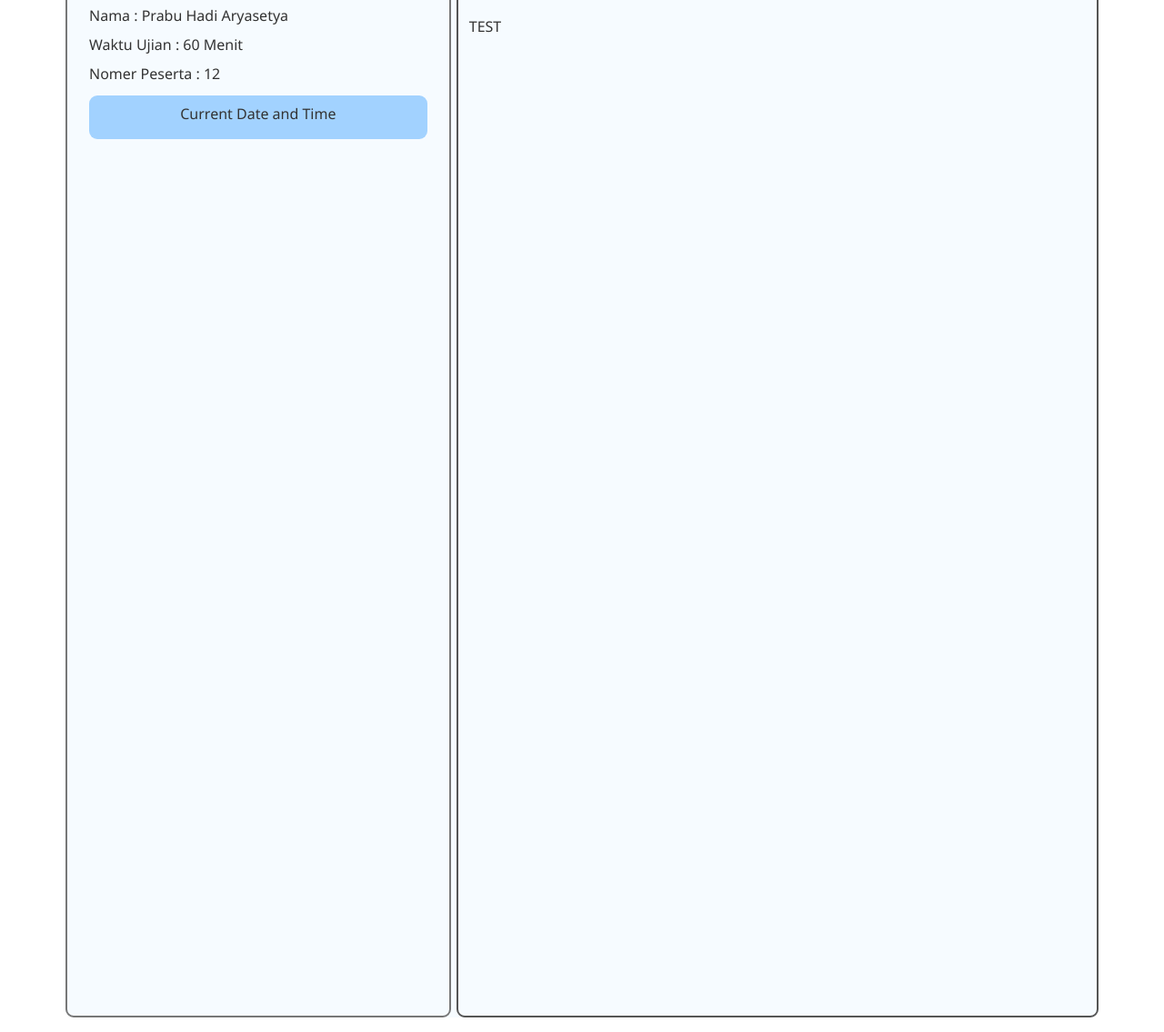
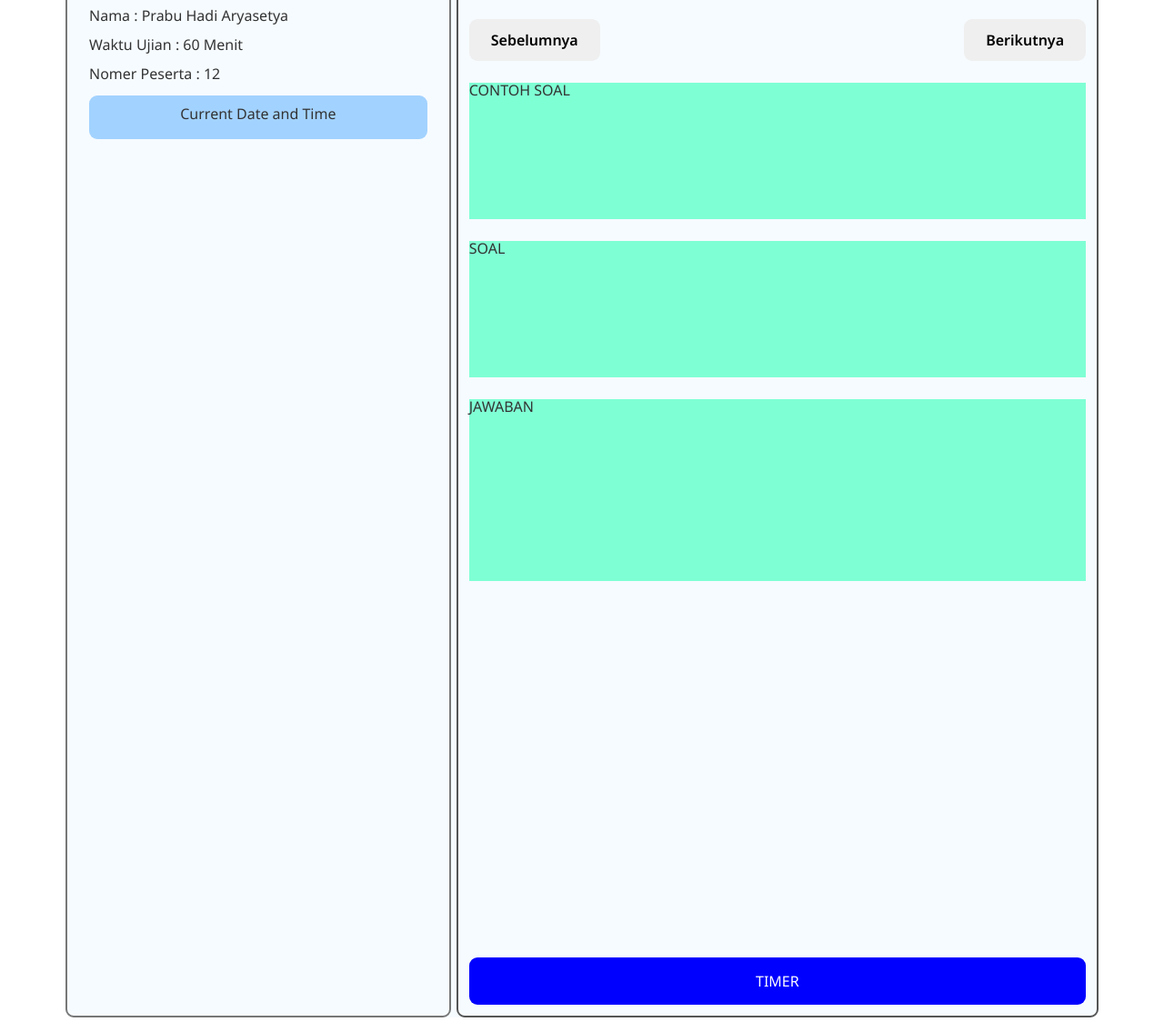
Before and after one commit to prabuhadi/tes-psikotes, a plain HTML site: page exam-project/index.html in a window 1280 px wide. Shown: the part 216-1351 px from the top of the page at 91% size. Drawn offline with Linux system fonts and the light colour scheme.

Commit message:
Adding button prev and next, adding secondary timer

```diff
--- a/exam-project/index.html
+++ b/exam-project/index.html
@@ -46,8 +46,15 @@
             </div>
           </div>
           <div class="questions">
-            <div class="questions-timer">TIMER</div>
-            <div class="questions-content">TEST</div>
+            <div class="questions-timer timer-primary">TIMER</div>
+            <div class="btn-question">
+              <button class="btn btn-questions">Sebelumnya</button>
+              <button class="btn btn-questions">Berikutnya</button>
+            </div>
+            <div class="questions-example">CONTOH SOAL</div>
+            <div class="questions-content">SOAL</div>
+            <div class="questions-answer">JAWABAN</div>
+            <div class="questions-timer timer-secondary">TIMER</div>
           </div>
         </div>
       </div>
--- a/exam-project/style.css
+++ b/exam-project/style.css
@@ -76,6 +76,13 @@ body {
 .text-info {
 }
 
+.questions-timer {
+  display: block;
+  background-color: blue;
+  border-radius: 9px;
+  text-align: center;
+}
+
 /*/ /////////////////// List Section ////////////////////*/
 
 .section-list {
@@ -142,12 +149,38 @@ body {
   gap: 24px;
 }
 
-.questions-timer {
-  display: block;
-  background-color: blue;
-  /* height: 64px; */
-  border-radius: 9px;
+.timer-primary {
   text-align: center;
   padding: 24px;
   color: #fff;
 }
+
+.btn-question {
+  display: flex;
+  justify-content: space-between;
+}
+
+.btn-questions {
+  font-size: 16px;
+}
+
+.questions-example {
+  background-color: aquamarine;
+  height: 150px;
+}
+
+.questions-content {
+  background-color: aquamarine;
+  height: 150px;
+}
+
+.questions-answer {
+  background-color: aquamarine;
+  height: 200px;
+}
+
+.timer-secondary {
+  padding: 18px;
+  margin: auto 0 0 0;
+  color: #fff;
+}
```
